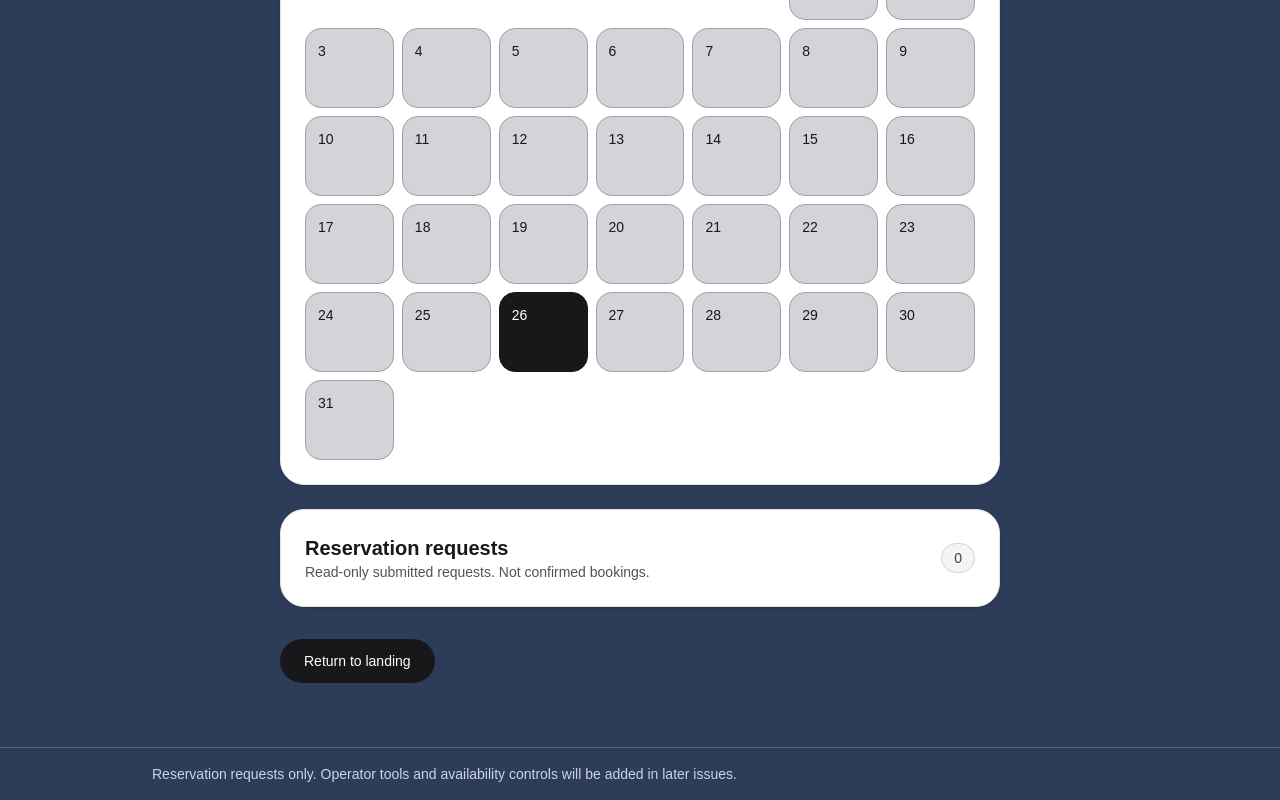
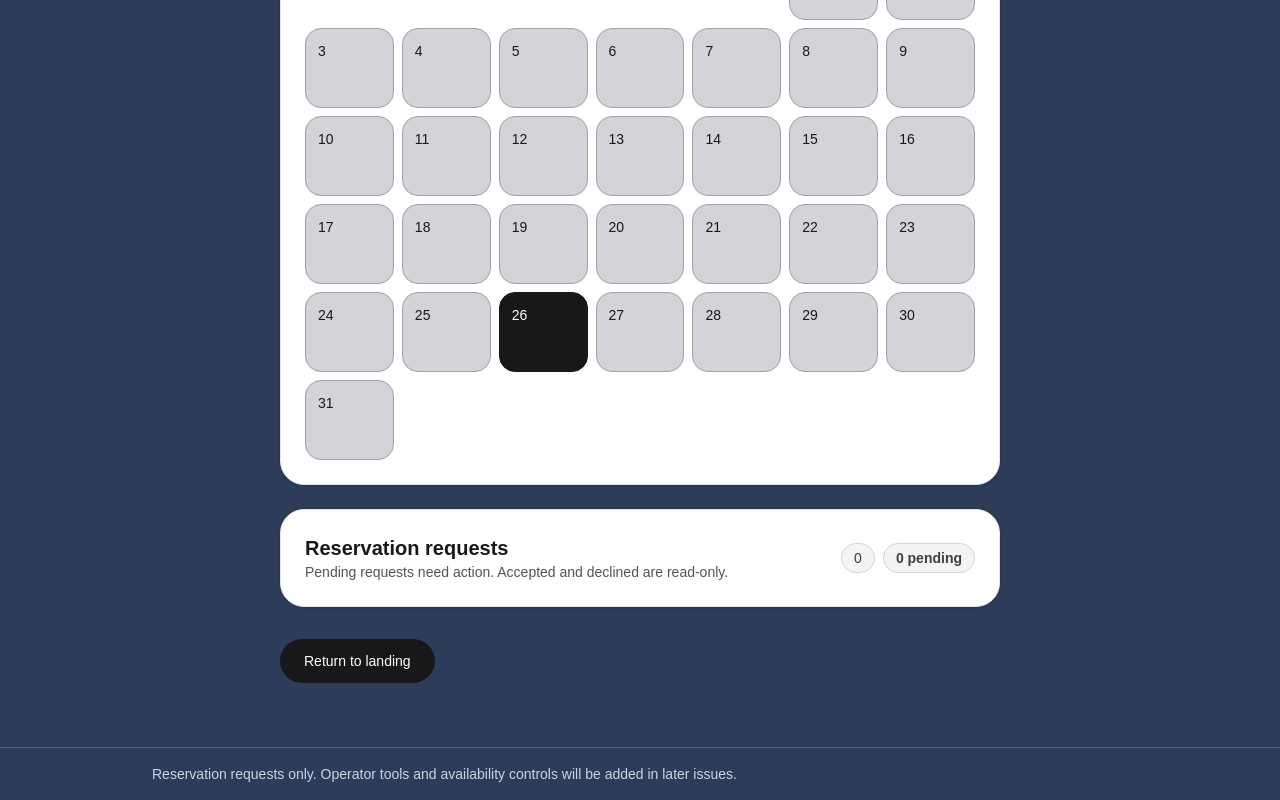
Before and after one commit to gacurl/bowling-green-highlands, a Next.js app: page /admin in a window 1280 px wide. Shown: the part 492-1292 px from the top of the page. Built offline with nearby package versions, Linux system fonts and the light colour scheme.

Commit message:
Issue 6-2: reduce operator workflow friction

```diff
--- a/app/admin/month-calendar.tsx
+++ b/app/admin/month-calendar.tsx
@@ -199,8 +199,8 @@ export function MonthCalendar({
                 cell.dayNumber === null
                   ? "border-transparent bg-transparent"
                   : isSelected
-                    ? "border-zinc-950 ring-2 ring-zinc-950"
-                  : isToday
+                    ? "border-[#E5BA41] bg-[#2D3C59] text-white ring-2 ring-[#E5BA41]"
+                    : isToday
                     ? isBlocked
                       ? "border-zinc-900 bg-zinc-900 text-white"
                       : "border-emerald-700 bg-emerald-600 text-white"
--- a/app/admin/page.tsx
+++ b/app/admin/page.tsx
@@ -19,12 +19,15 @@ export default async function AdminPage() {
   const initialAvailability = await readOperatorAvailability();
   const reservationRequests = await readReservationRequests();
   const requestListItems = toReservationRequestListItems(reservationRequests);
+  const pendingCount = requestListItems.filter(
+    (requestListItem) => requestListItem.status === "pending",
+  ).length;
 
   return (
     <PageShell
       eyebrow="Operator Area"
-      title="Set date availability."
-      description="Blocked is the default. Mark only dates guests may request."
+      title="Set availability and review requests."
+      description="Pick a date to set availability, then review pending requests."
       action={
         <Link
           href="/"
@@ -46,12 +49,23 @@ export default async function AdminPage() {
                 Reservation requests
               </h2>
               <p className="text-sm text-zinc-600">
-                Read-only submitted requests. Not confirmed bookings.
+                Pending requests need action. Accepted and declined are read-only.
               </p>
             </div>
-            <span className="rounded-full border border-zinc-300 bg-zinc-100 px-3 py-1 text-sm font-medium text-zinc-700">
-              {requestListItems.length}
-            </span>
+            <div className="flex items-center gap-2">
+              <span className="rounded-full border border-zinc-300 bg-zinc-100 px-3 py-1 text-sm font-medium text-zinc-700">
+                {requestListItems.length}
+              </span>
+              <span
+                className={`rounded-full border px-3 py-1 text-sm font-semibold ${
+                  pendingCount > 0
+                    ? "border-amber-200 bg-amber-50 text-amber-800"
+                    : "border-zinc-300 bg-zinc-100 text-zinc-700"
+                }`}
+              >
+                {pendingCount} pending
+              </span>
+            </div>
           </div>
         </summary>
         {requestListItems.length === 0 ? (
@@ -63,7 +77,11 @@ export default async function AdminPage() {
             {requestListItems.map((requestListItem) => (
               <article
                 key={requestListItem.id}
-                className="rounded-2xl border border-zinc-200 bg-zinc-50 p-4"
+                className={`rounded-2xl border p-4 ${
+                  requestListItem.status === "pending"
+                    ? "border-amber-300 bg-amber-50/40"
+                    : "border-zinc-200 bg-zinc-50"
+                }`}
               >
                 <dl className="space-y-2 text-sm text-zinc-700">
                   <div>
@@ -106,9 +124,15 @@ export default async function AdminPage() {
                 <div className="mt-4">
                   <Link
                     href={`/admin/requests/${requestListItem.id}`}
-                    className="text-sm font-medium text-zinc-900 underline underline-offset-2 hover:text-zinc-700"
+                    className={`text-sm font-medium underline underline-offset-2 ${
+                      requestListItem.status === "pending"
+                        ? "text-amber-900 hover:text-amber-800"
+                        : "text-zinc-900 hover:text-zinc-700"
+                    }`}
                   >
-                    View request
+                    {requestListItem.status === "pending"
+                      ? "Review request"
+                      : "View request"}
                   </Link>
                 </div>
               </article>
--- a/app/admin/requests/[requestId]/page.tsx
+++ b/app/admin/requests/[requestId]/page.tsx
@@ -34,7 +34,11 @@ export default async function RequestDetailPage({
     <PageShell
       eyebrow="Operator Area"
       title="Reservation request"
-      description="Read-only request details. This is not a confirmed booking."
+      description={
+        requestDetail.status === "pending"
+          ? "Review this pending request and choose one action."
+          : "Request details. This request status is already set."
+      }
       action={
         <Link
           href="/admin"
@@ -45,6 +49,11 @@ export default async function RequestDetailPage({
       }
     >
       <article className="rounded-3xl border border-zinc-200 bg-white p-6 shadow-sm">
+        {requestDetail.status === "pending" ? (
+          <p className="mb-4 rounded-2xl border border-amber-200 bg-amber-50 px-4 py-3 text-sm font-medium text-amber-800">
+            Needs action: accept or decline this request.
+          </p>
+        ) : null}
         <dl className="space-y-3 text-sm text-zinc-700">
           <div>
             <dt className="font-medium text-zinc-900">Submitted</dt>
@@ -127,7 +136,13 @@ export default async function RequestDetailPage({
               Decline request
             </button>
           </form>
-        ) : null}
+        ) : (
+          <p className="mt-6 rounded-2xl border border-zinc-200 bg-zinc-50 px-4 py-3 text-sm text-zinc-700">
+            No action needed. This request is already{" "}
+            {getReservationRequestStatusLabel(requestDetail.status).toLowerCase()}
+            .
+          </p>
+        )}
       </article>
     </PageShell>
   );
```
